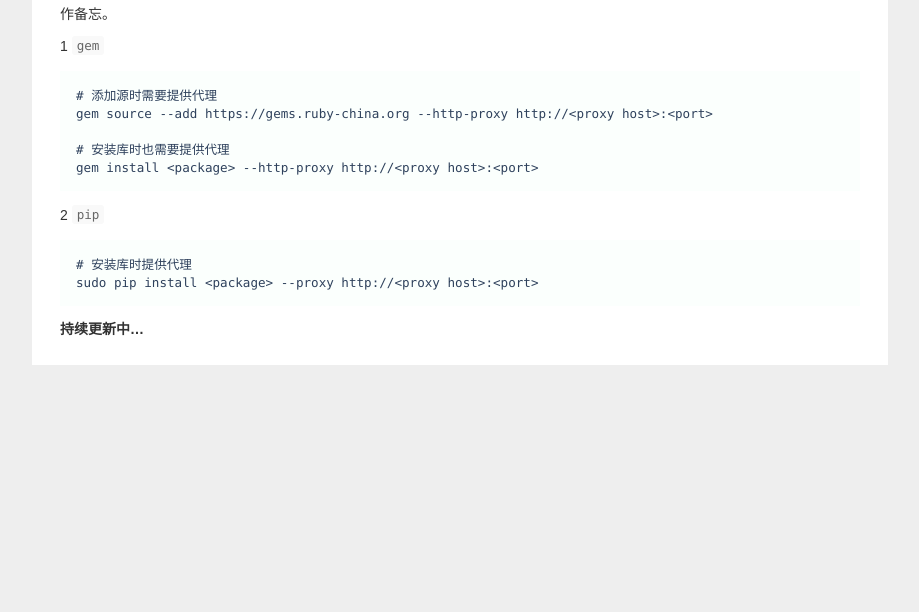
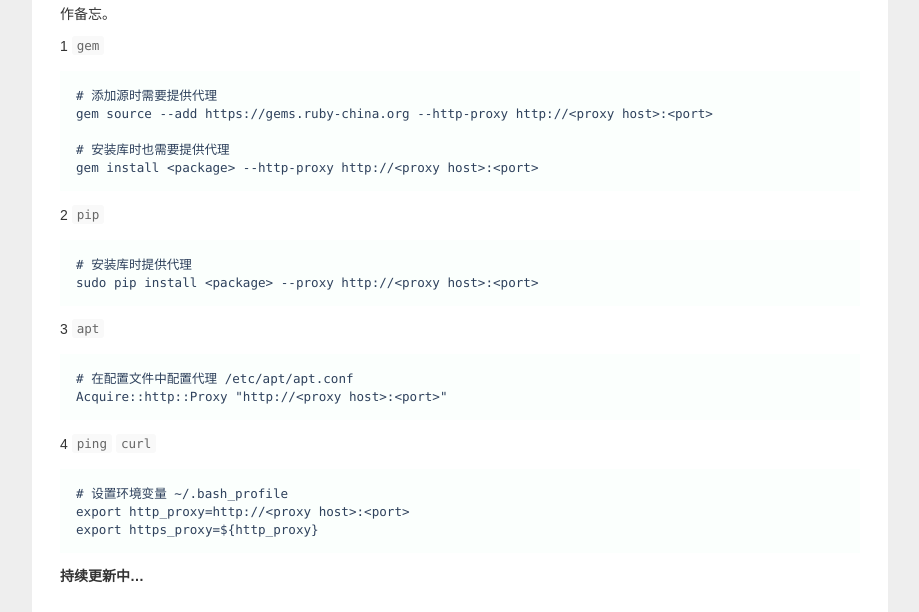
Before and after one commit to ldjhust/ldjhust.github.io, a Jekyll site: the page built from _posts/2017-07-12-set-network-proxy.markdown, in a window 1280 px wide. Shown: the part 459-1071 px from the top of the page, without its empty margins (180-1099 px from the left). Built offline with Jekyll 4.4.1, drawn with Linux system fonts in a browser that asks for light colours; nearby versions of some CDN libraries; comment, search, counter and statistics services are not loaded; before the commit the page ends 900 px from its top, so only the background shows below that.

Commit message:
update set network proxy

````diff
--- a/_config.yml
+++ b/_config.yml
@@ -4,6 +4,5 @@ url: "http://ldjhust.github.io"
 markdown: kramdown
 kramdown:
   input: GFM
-highlighter: pygments
 exclude: ["*.bak"]
 permalink: /:year/:month/:day/:title.html
--- a/_posts/2017-07-12-set-network-proxy.markdown
+++ b/_posts/2017-07-12-set-network-proxy.markdown
@@ -27,4 +27,19 @@ gem install <package> --http-proxy http://<proxy host>:<port>
 sudo pip install <package> --proxy http://<proxy host>:<port>
 ```
 
+3 `apt`
+
+```
+# 在配置文件中配置代理 /etc/apt/apt.conf
+Acquire::http::Proxy "http://<proxy host>:<port>"
+```
+
+4 `ping` `curl`
+
+```
+# 设置环境变量 ~/.bash_profile
+export http_proxy=http://<proxy host>:<port>
+export https_proxy=${http_proxy}
+```
+
 **持续更新中...**
````
